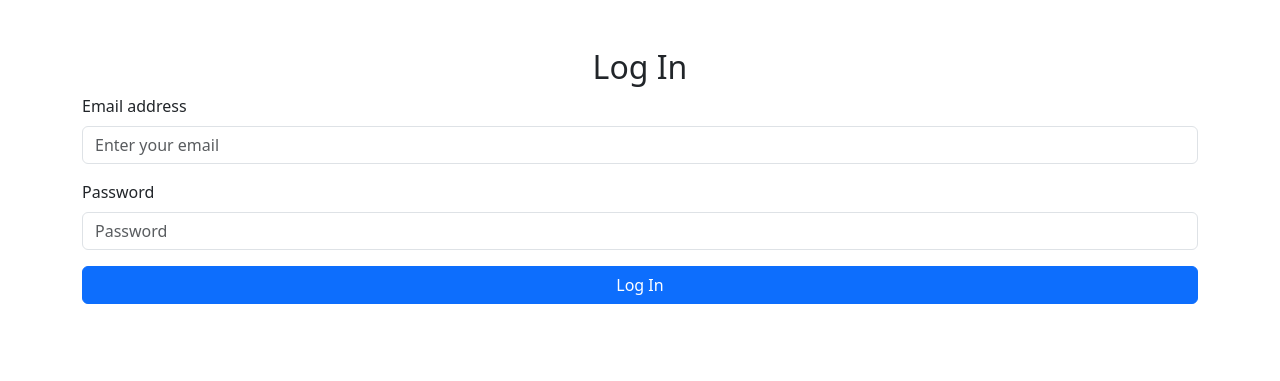
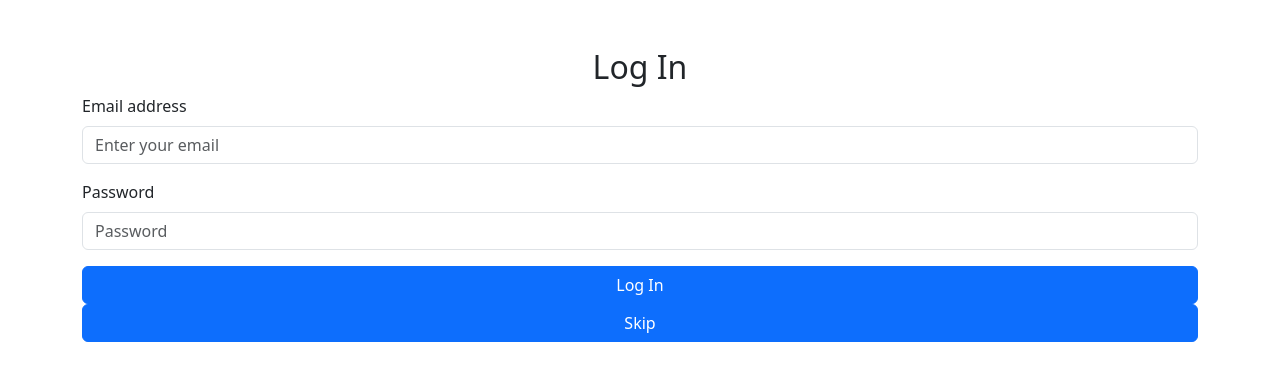
Before and after one commit to caleblind/Evangelium, a Django app: page /login/ in a window 1280 px wide. Shown: the top 381 px of the page. Run offline with Django 4.2, Linux system fonts and the light colour scheme.

Commit message:
Skip button for login

```diff
--- a/app/api/templates/login.html
+++ b/app/api/templates/login.html
@@ -32,6 +32,9 @@
           />
         </div>
         <button type="submit" class="btn btn-primary w-100">Log In</button>
+        <a href="http://127.0.0.1:8000/matching/" class="btn btn-primary w-100"
+          >Skip</a
+        >
       </form>
     </div>
   </body>
```
